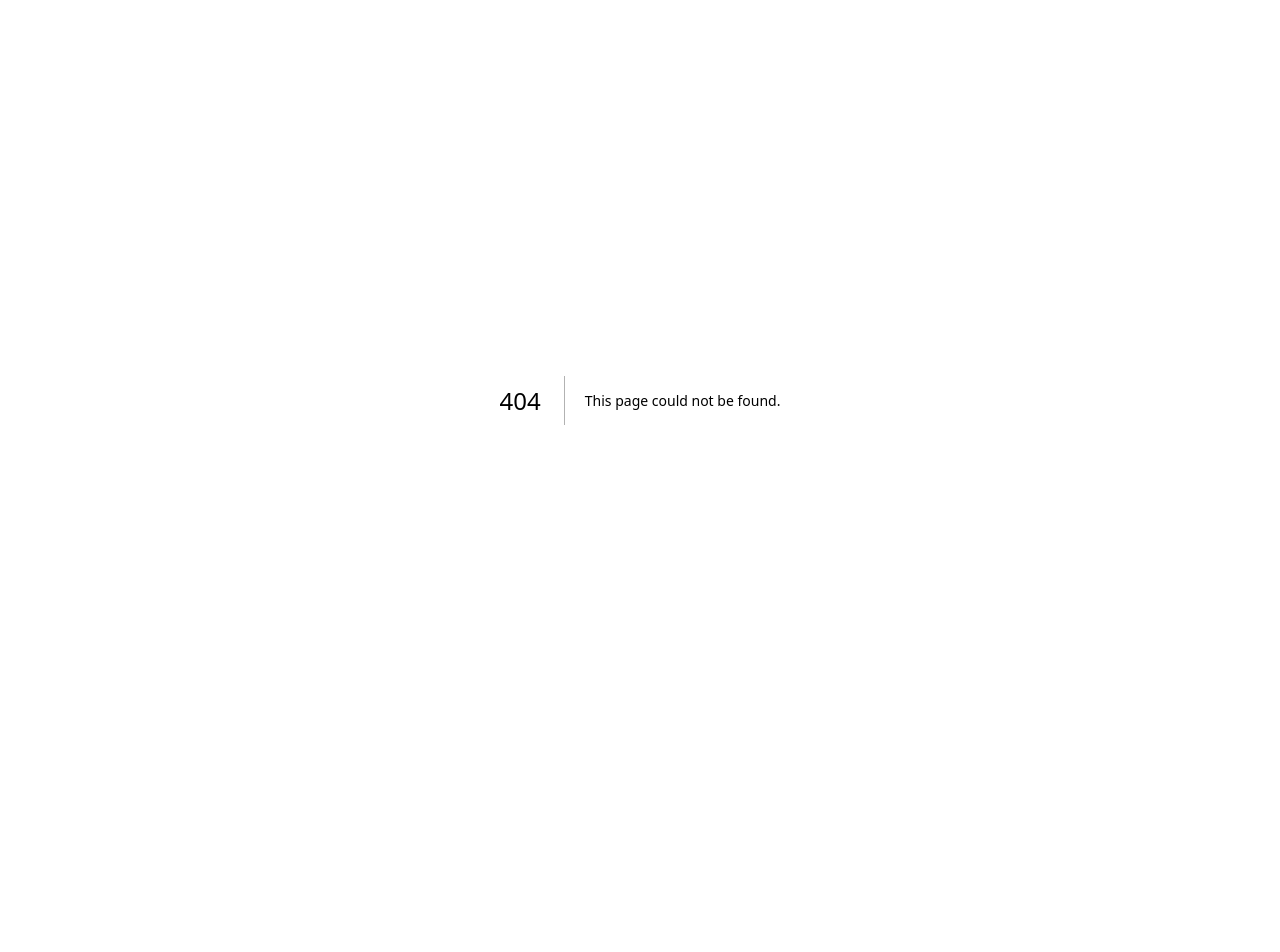
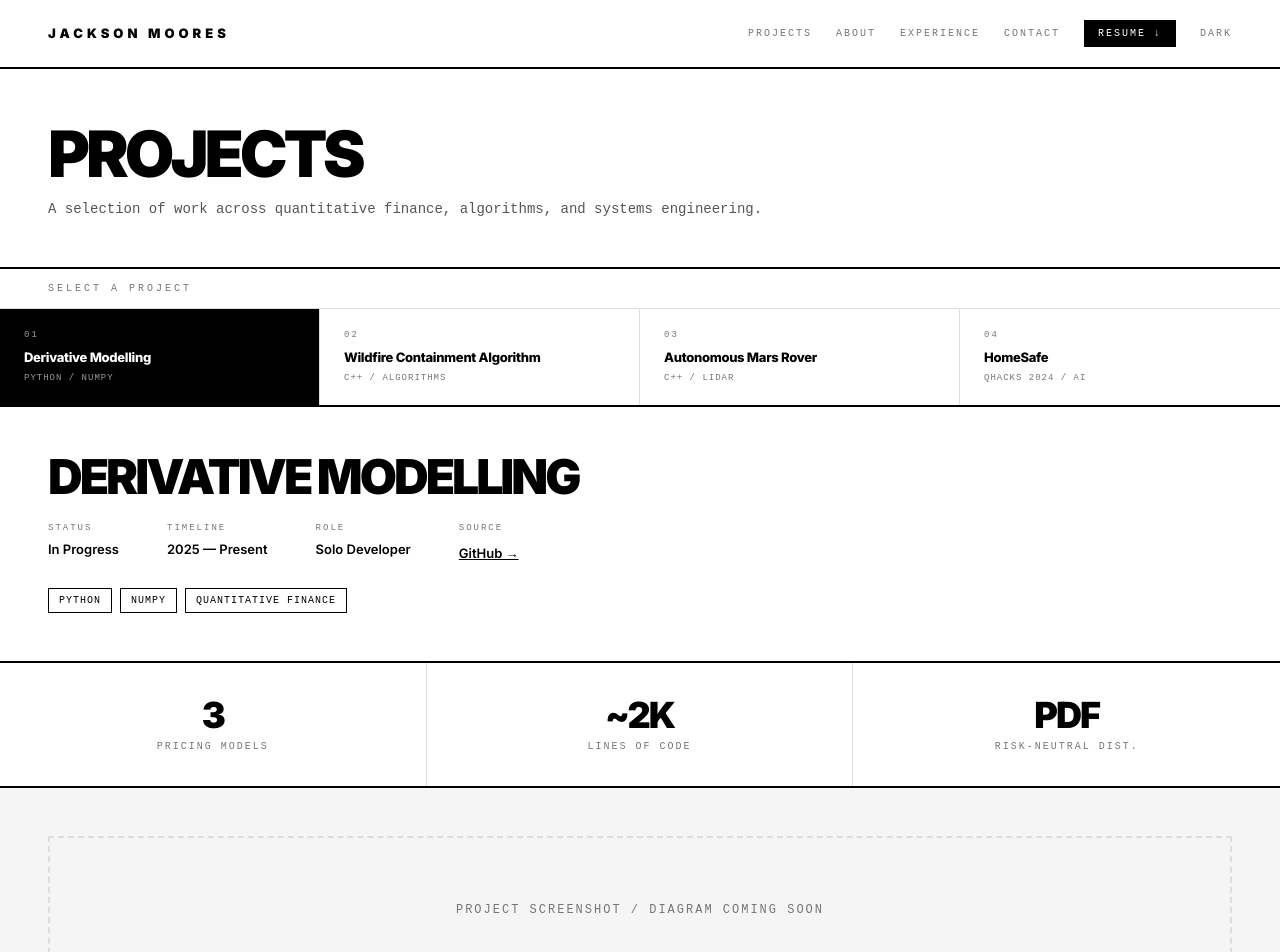
Before and after one commit to jcmcode/jack-portfolio, a Next.js app: page /projects in a window 1280 px wide. Before the commit this address had no page. Shown: the top 952 px of the page. Before the commit the page ends 800 px from the top, so only its background shows below. Built offline with nearby package versions, Linux system fonts and the light colour scheme.

Commit message:
feat: add Projects page with selector and detail view

```diff
--- /dev/null
+++ b/src/app/projects/page.tsx
@@ -0,0 +1,69 @@
+"use client";
+
+import { useSearchParams, useRouter } from "next/navigation";
+import { Suspense } from "react";
+import { projects } from "@/data/projects";
+import Nav from "@/components/nav";
+import Footer from "@/components/footer";
+import ProjectSelector from "@/components/projects/project-selector";
+import ProjectDetail from "@/components/projects/project-detail";
+import SnapIn from "@/components/snap-in";
+
+function ProjectsContent() {
+  const searchParams = useSearchParams();
+  const router = useRouter();
+  const activeSlug = searchParams.get("project") || projects[0].slug;
+  const activeProject = projects.find((p) => p.slug === activeSlug) || projects[0];
+
+  function handleSelect(slug: string) {
+    router.push(`/projects?project=${slug}`, { scroll: false });
+  }
+
+  return (
+    <>
+      <SnapIn>
+        <section
+          style={{
+            padding: "56px 48px 48px",
+            borderBottom: "2px solid var(--border)",
+          }}
+        >
+          <h1
+            className="text-[clamp(48px,8vw,64px)] font-black leading-[0.9] mb-4"
+            style={{ letterSpacing: "-4px" }}
+          >
+            PROJECTS
+          </h1>
+          <p
+            className="font-mono text-sm"
+            style={{ color: "var(--text-secondary)" }}
+          >
+            A selection of work across quantitative finance, algorithms, and
+            systems engineering.
+          </p>
+        </section>
+      </SnapIn>
+
+      <ProjectSelector
+        projects={projects}
+        activeSlug={activeProject.slug}
+        onSelect={handleSelect}
+      />
+      <ProjectDetail project={activeProject} />
+    </>
+  );
+}
+
+export default function ProjectsPage() {
+  return (
+    <>
+      <Nav />
+      <main>
+        <Suspense fallback={null}>
+          <ProjectsContent />
+        </Suspense>
+      </main>
+      <Footer />
+    </>
+  );
+}
--- /dev/null
+++ b/src/components/projects/project-detail.tsx
@@ -0,0 +1,102 @@
+import type { Project } from "@/data/projects";
+import ProjectStats from "./project-stats";
+import ProjectContent from "./project-content";
+import SnapIn from "../snap-in";
+
+interface ProjectDetailProps {
+  project: Project;
+}
+
+export default function ProjectDetail({ project }: ProjectDetailProps) {
+  return (
+    <div>
+      <SnapIn>
+        <section style={{ padding: "48px", borderBottom: "2px solid var(--border)" }}>
+          <h2
+            className="text-[clamp(36px,5vw,48px)] font-black leading-[0.9] mb-6"
+            style={{ letterSpacing: "-3px" }}
+          >
+            {project.title.toUpperCase()}
+          </h2>
+          <div className="flex flex-wrap gap-x-12 gap-y-4 mb-6">
+            {[
+              { label: "Status", value: project.status },
+              { label: "Timeline", value: project.timeline },
+              { label: "Role", value: project.role },
+              ...(project.githubUrl
+                ? [{ label: "Source", value: "GitHub →", href: project.githubUrl }]
+                : []),
+            ].map((item) => (
+              <div key={item.label}>
+                <div
+                  className="font-mono text-[9px] uppercase tracking-[2px] mb-1"
+                  style={{ color: "var(--text-muted)" }}
+                >
+                  {item.label}
+                </div>
+                {"href" in item && item.href ? (
+                  <a
+                    href={item.href}
+                    target="_blank"
+                    rel="noopener noreferrer"
+                    className="text-[13px] font-semibold underline"
+                  >
+                    {item.value}
+                  </a>
+                ) : (
+                  <div className="text-[13px] font-semibold">{item.value}</div>
+                )}
+              </div>
+            ))}
+          </div>
+          <div className="flex flex-wrap gap-2">
+            {project.tags.map((tag) => (
+              <span
+                key={tag}
+                className="font-mono text-[10px] uppercase tracking-[1px] px-2.5 py-1"
+                style={{ border: "1px solid var(--border)" }}
+              >
+                {tag}
+              </span>
+            ))}
+          </div>
+        </section>
+      </SnapIn>
+
+      <SnapIn>
+        <ProjectStats stats={project.stats} />
+      </SnapIn>
+
+      <SnapIn>
+        <div
+          className="text-center"
+          style={{
+            padding: "48px",
+            borderBottom: "2px solid var(--border)",
+            backgroundColor: "var(--bg-subtle)",
+          }}
+        >
+          {project.image ? (
+            <img
+              src={project.image}
+              alt={`${project.title} screenshot`}
+              className="mx-auto max-h-96 object-contain"
+            />
+          ) : (
+            <div
+              className="font-mono text-xs uppercase tracking-[2px] py-16"
+              style={{
+                border: "2px dashed var(--border-subtle)",
+                color: "var(--text-muted)",
+              }}
+            >
+              Project screenshot / diagram coming soon
+            </div>
+          )}
+        </div>
+      </SnapIn>
+
+      <ProjectContent sections={project.sections} />
+    </div>
+  );
+}
```
